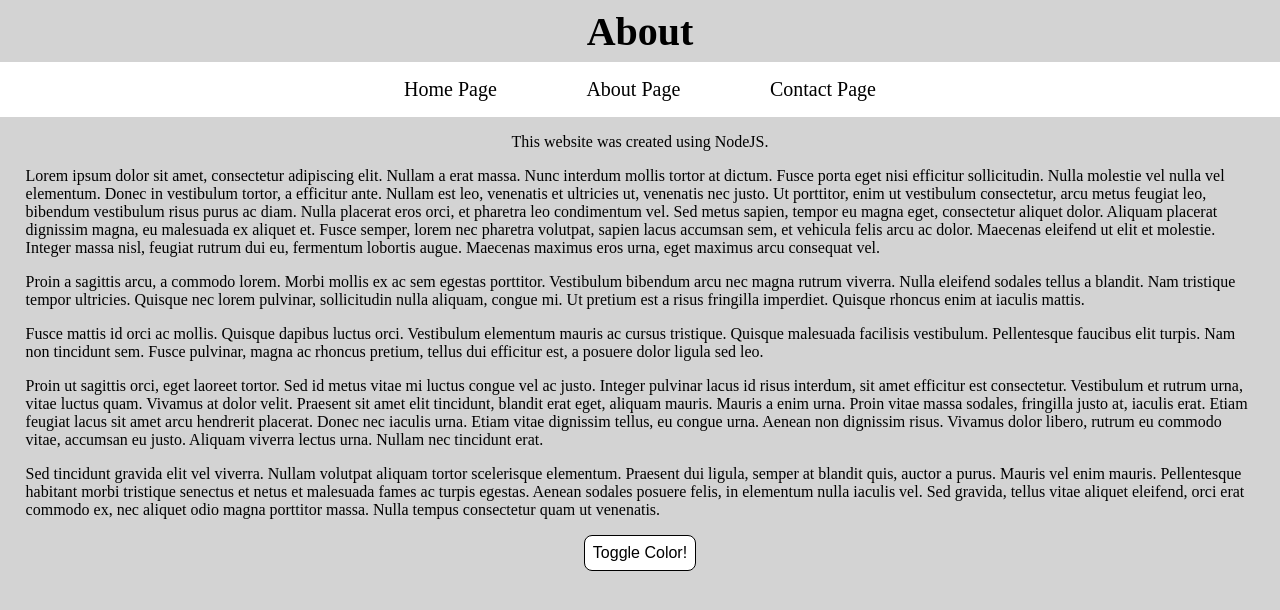
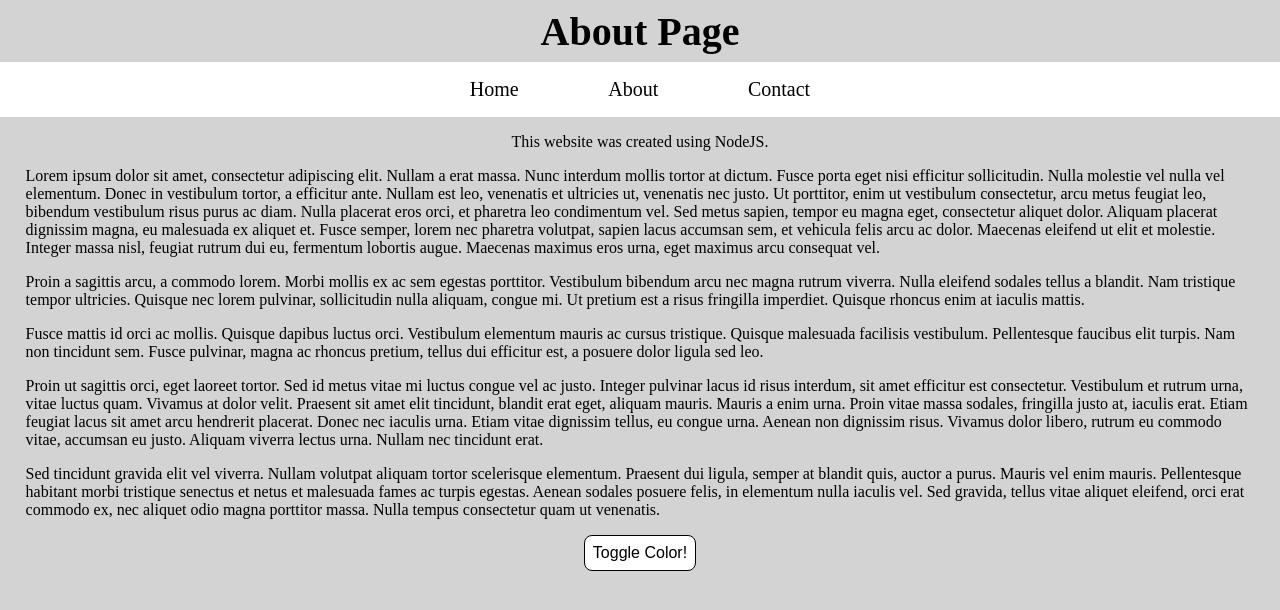
Before and after one commit to djcrago/basic-informational-site, a website: page about.html in a window 1280 px wide. Drawn offline with Linux system fonts and the light colour scheme.

Commit message:
Update link and h1 text

```diff
--- a/about.html
+++ b/about.html
@@ -8,11 +8,11 @@
     <script src="./javascript.js" defer></script>
   </head>
   <body>
-    <h1>About</h1>
+    <h1>About Page</h1>
     <nav>
-      <a href="/">Home Page</a>
-      <a href="/about">About Page</a>
-      <a href="/contact-me">Contact Page</a>
+      <a href="/">Home</a>
+      <a href="/about">About</a>
+      <a href="/contact-me">Contact</a>
     </nav>
     <main>
       <p>This website was created using NodeJS.</p>
```
Also changed, not shown: 404.html (+5 -4 lines), contact-me.html (+4 -4 lines), index.html (+4 -4 lines).
